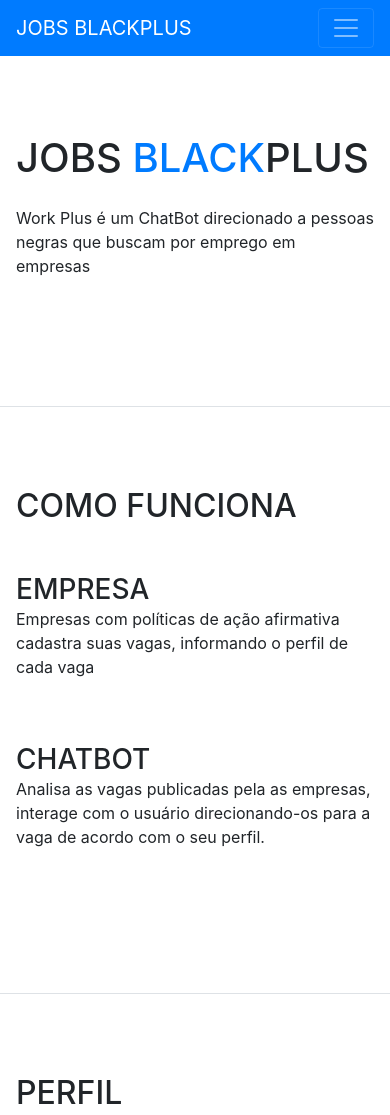
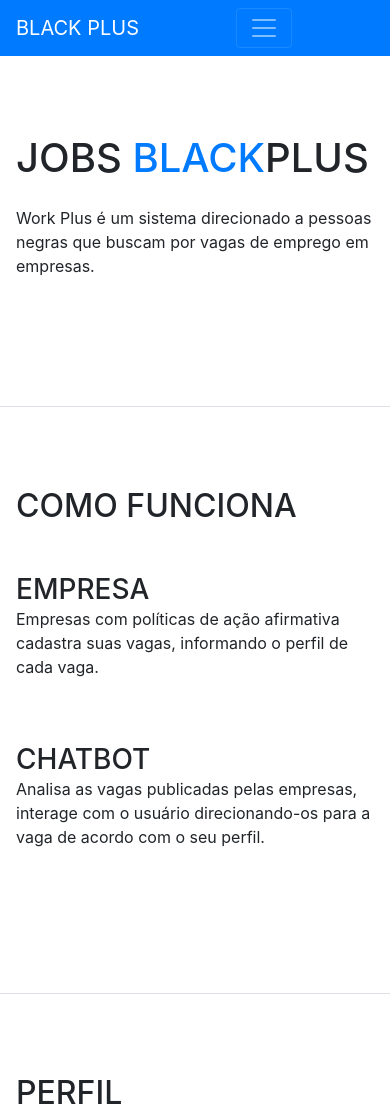
Before and after one commit to renatojuniordw/WorkPlus, a website with bundled scripts: page index.html in a window 390 px wide. Shown: the top 1115 px of the page. Built offline with nearby package versions, Linux system fonts and the light colour scheme; no server answers; a script that the page names is missing; files whose address does not match are found by name; a web font is replaced by a local one.

Commit message:
Update index.html

```diff
--- a/index.html
+++ b/index.html
@@ -11,7 +11,7 @@
   <script src="node_modules/firebaseui/dist/firebaseui.js"></script>
   <link type="text/css" rel="stylesheet" href="node_modules/firebaseui/dist/firebaseui.css" />
 
-  <title>JOBS BLACKPLUS</title>
+  <title>BLACK PLUS</title>
 
   <!-- Firebase -->
   <script src="https://www.gstatic.com/firebasejs/5.2.0/firebase.js"></script>
@@ -39,7 +39,7 @@
 
   <nav class="navbar navbar-expand-lg navbar-dark bg-primary fixed-top" id="sideNav">
     <a class="navbar-brand js-scroll-trigger" href="#page-top">
-      <span class="d-block d-lg-none">JOBS BLACKPLUS</span>
+      <span class="d-block d-lg-none">BLACK PLUS</span>
       <span class="d-none d-lg-block">
         <img class="img-fluid img-profile rounded-circle mx-auto mb-2" src="img/profile.jpg" alt="">
       </span>
@@ -70,6 +70,8 @@
         </li> -->
       </ul>
     </div>
+    <span class="skype-button bubble " data-bot-id="df8afbd6-cd74-45c7-93f0-e71aafb95fe8" data-color="#81BEF7"></span>
+	  <script src="https://swc.cdn.skype.com/sdk/v1/sdk.min.js"></script>
   </nav>
 
   <div class="container-fluid p-0">
@@ -80,7 +82,7 @@
           <span class="text-primary">BLACK</span>PLUS
         </h1>
         <br>
-        <p class="mb-5">Work Plus é um ChatBot direcionado a pessoas negras que buscam por emprego em empresas</p>
+        <p class="mb-5">Work Plus é um sistema direcionado a pessoas negras que buscam por vagas de emprego em empresas.</p>
 
       </div>
     </section>
@@ -93,14 +95,14 @@
           <div class="resume-content mr-auto">
             <h3 class="mb-0">Empresa</h3>
             <!-- <div class="subheading mb-3">Intelitec Solutions</div> -->
-            <p>Empresas com políticas de ação afirmativa cadastra suas vagas, informando o perfil de cada vaga</p>
+            <p>Empresas com políticas de ação afirmativa cadastra suas vagas, informando o perfil de cada vaga.</p>
           </div>
         </div>
 
         <div class="resume-item d-flex flex-column flex-md-row mb-5">
           <div class="resume-content mr-auto">
             <h3 class="mb-0">ChatBot</h3>
-            <p>Analisa as vagas publicadas pela as empresas, interage com o usuário direcionando-os para a vaga de acordo com
+            <p>Analisa as vagas publicadas pelas empresas, interage com o usuário direcionando-os para a vaga de acordo com
               o seu perfil. </p>
           </div>
         </div>
```
